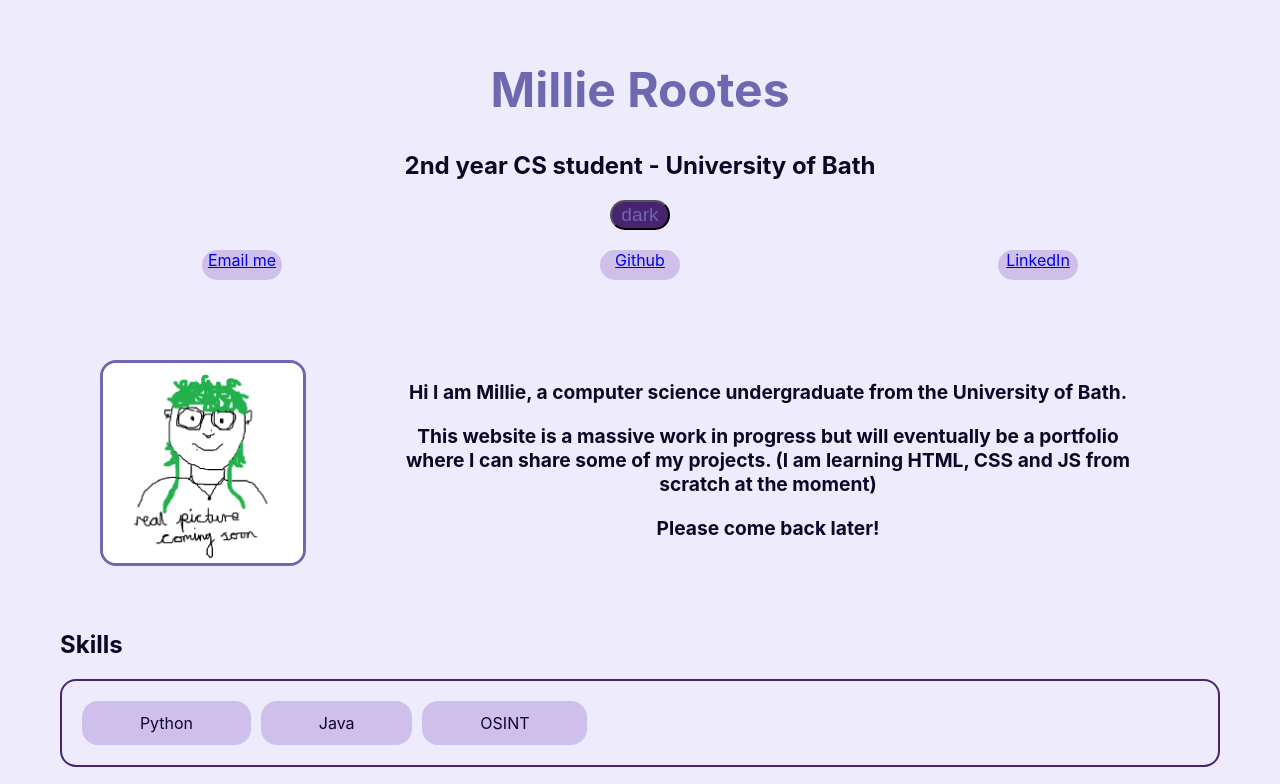
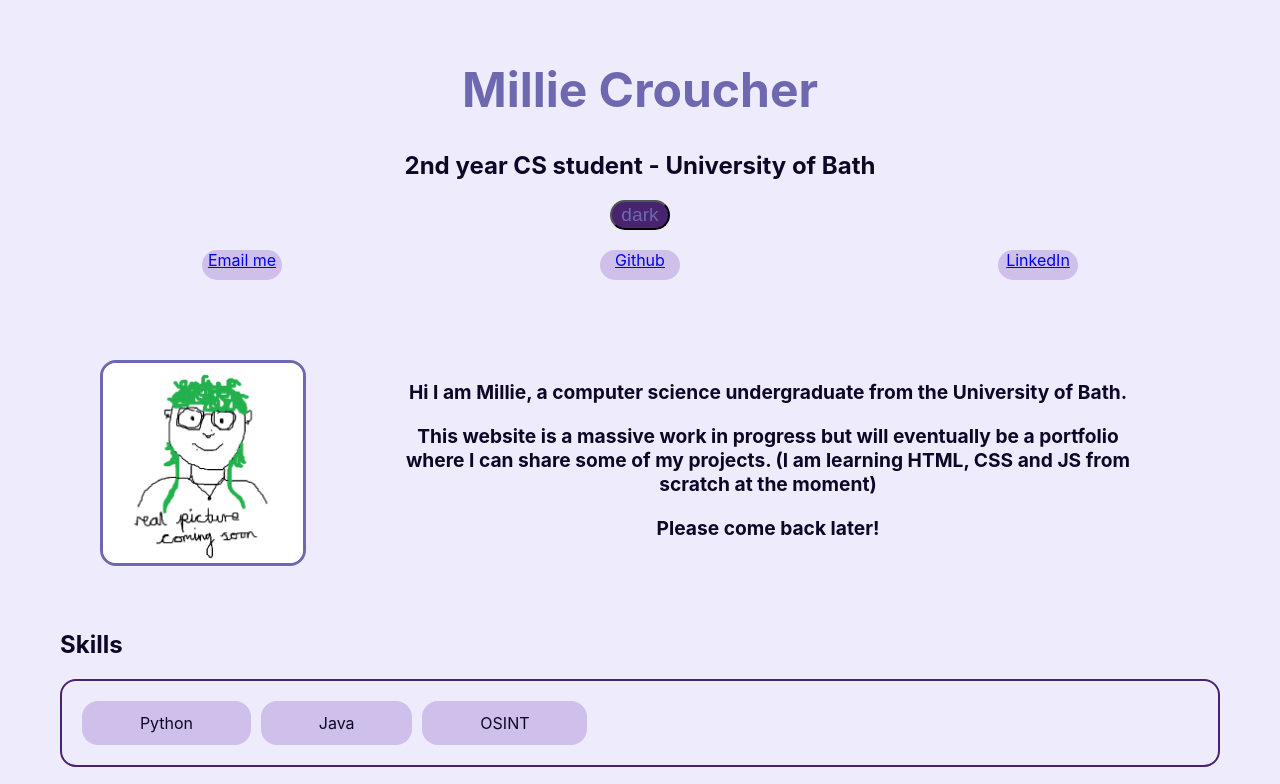
Before and after one commit to MilCro/MilCro.github.io, a plain HTML site: page index.html in a window 1280 px wide. Shown: the top 784 px of the page. Drawn offline with Linux system fonts and the light colour scheme.

Commit message:
Details Changed

```diff
--- a/index.html
+++ b/index.html
@@ -13,7 +13,7 @@
 <body>
     <header>
         <div class="header">
-            <h1>Millie Rootes</h1>
+            <h1>Millie Croucher</h1>
             <h2>2nd year CS student - University of Bath</h2>
             <button id="theme-toggle"></button>
         </div>
```
